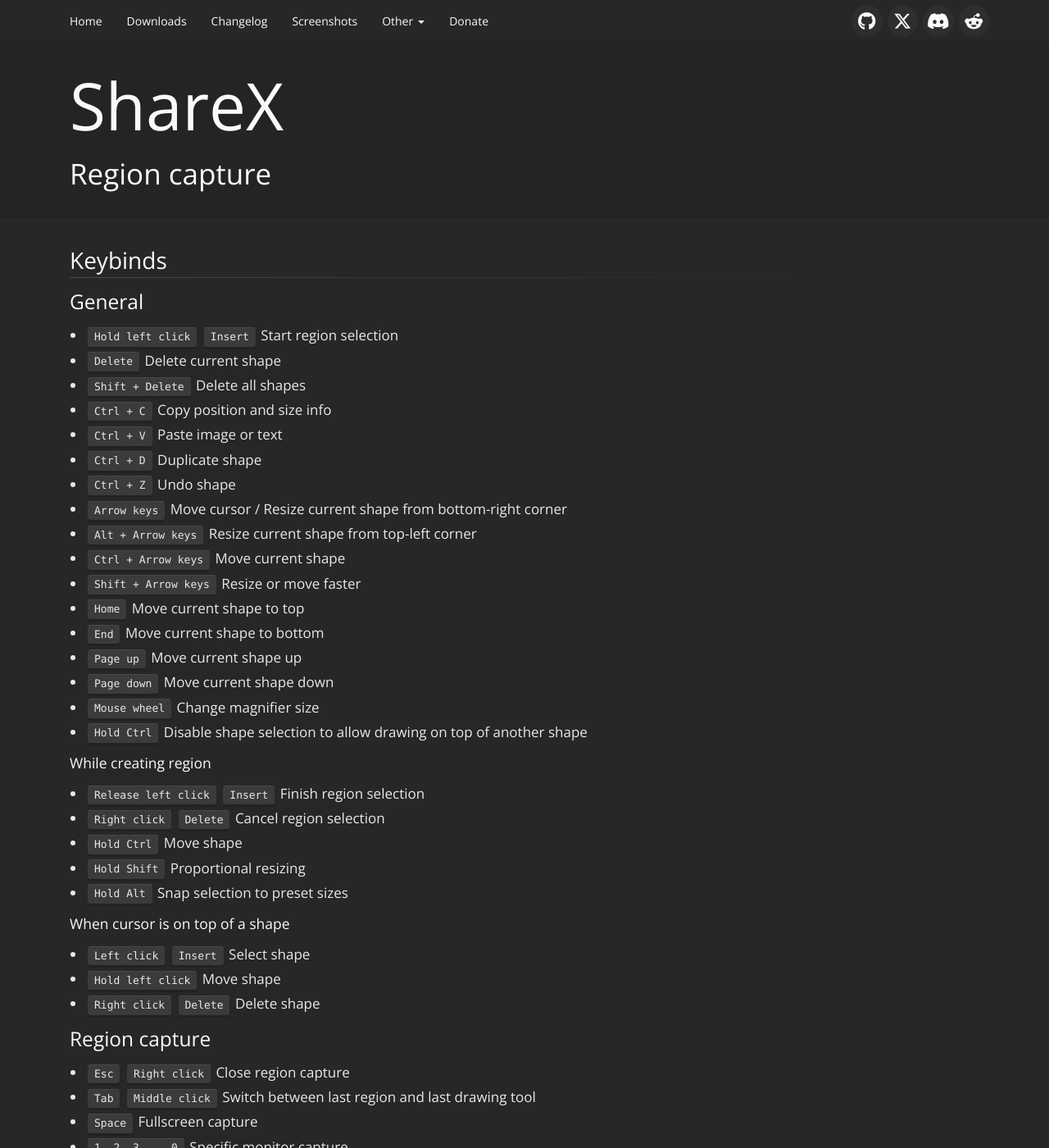
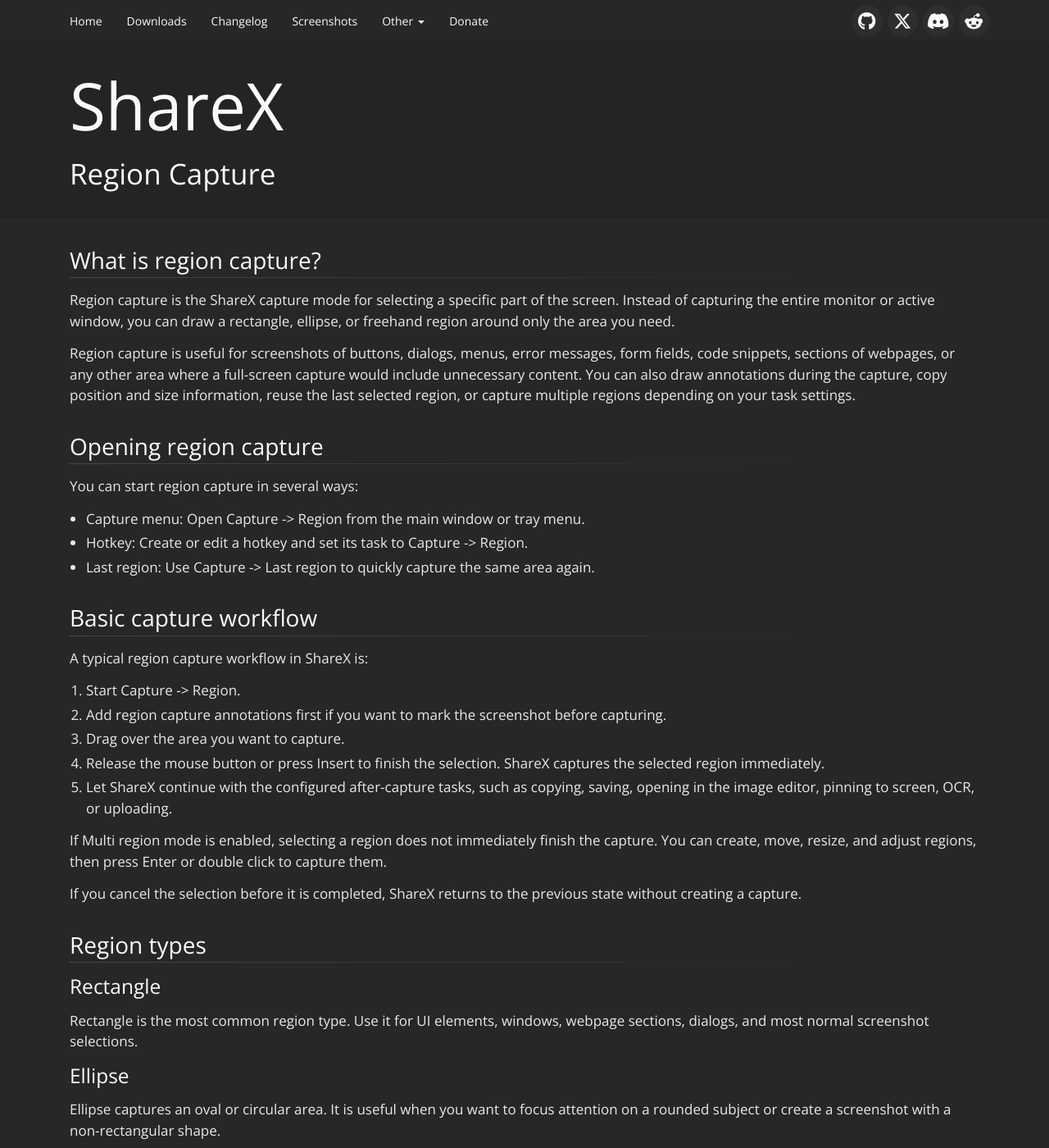
Before and after one commit to ShareX/sharex.github.io, a Jekyll site: the page built from docs/region-capture.md, in a window 1280 px wide and 1400 px high. Shown: the whole window at 82% size. Built offline with Jekyll 4.4.1, drawn with Linux system fonts in a browser that asks for light colours; some web fonts are replaced; some of the changed text lies outside the part shown.

Commit message:
Expand region capture documentation and links

```diff
--- a/_includes/navbar.html
+++ b/_includes/navbar.html
@@ -19,6 +19,7 @@
                         <a class="dropdown-item" href="/actions">Actions</a>
                         <a class="dropdown-item" href="/docs/dev-builds">Dev builds</a>
                         <a class="dropdown-item" href="/docs/keybinds">Keybinds</a>
+                        <a class="dropdown-item" href="/docs/region-capture">Region capture</a>
                         <a class="dropdown-item" href="/docs/image-editor">Image editor</a>
                         <a class="dropdown-item" href="/docs/pin-to-screen">Pin to screen</a>
                         <a class="dropdown-item" href="/docs/scrolling-screenshot">Scrolling screenshot</a>
--- a/docs/region-capture.md
+++ b/docs/region-capture.md
@@ -1,89 +1,220 @@
 ---
 layout: markdown
-title: Region capture
+title: Region Capture
 ---
+
+## What is region capture?
+
+Region capture is the ShareX capture mode for selecting a specific part of the screen. Instead of capturing the entire monitor or active window, you can draw a rectangle, ellipse, or freehand region around only the area you need.
+
+Region capture is useful for screenshots of buttons, dialogs, menus, error messages, form fields, code snippets, sections of webpages, or any other area where a full-screen capture would include unnecessary content. You can also draw annotations during the capture, copy position and size information, reuse the last selected region, or capture multiple regions depending on your task settings.
+
+## Opening region capture
+
+You can start region capture in several ways:
+
+- **Capture menu**: Open **Capture** -> **Region** from the main window or tray menu.
+- **Hotkey**: Create or edit a hotkey and set its task to **Capture** -> **Region**.
+- **Last region**: Use **Capture** -> **Last region** to quickly capture the same area again.
+
+## Basic capture workflow
+
+A typical region capture workflow in ShareX is:
+
+1. Start **Capture** -> **Region**.
+2. Add region capture annotations first if you want to mark the screenshot before capturing.
+3. Drag over the area you want to capture.
+4. Release the mouse button or press **Insert** to finish the selection. ShareX captures the selected region immediately.
+5. Let ShareX continue with the configured after-capture tasks, such as copying, saving, opening in the image editor, pinning to screen, OCR, or uploading.
+
+If **Multi region mode** is enabled, selecting a region does not immediately finish the capture. You can create, move, resize, and adjust regions, then press **Enter** or double click to capture them.
+
+If you cancel the selection before it is completed, ShareX returns to the previous state without creating a capture.
+
+## Region types
+
+### Rectangle
+
+Rectangle is the most common region type. Use it for UI elements, windows, webpage sections, dialogs, and most normal screenshot selections.
+
+### Ellipse
+
+Ellipse captures an oval or circular area. It is useful when you want to focus attention on a rounded subject or create a screenshot with a non-rectangular shape.
+
+### Freehand
+
+Freehand lets you draw a custom-shaped region. Use it when the part of the screen you want does not fit a rectangle or ellipse.
+
+## Region capture tools
+
+Region capture includes tools for selecting the capture area and drawing annotations before the capture is completed.
+
+### Rectangle
+
+Draw a rectangular annotation or selection. Rectangle annotations are useful for highlighting windows, buttons, panels, and other rectangular UI elements.
+
+### Ellipse
+
+Draw an ellipse or circle annotation. Use it for rounded highlights or to call attention to a specific area.
+
+### Freehand
+
+Draw freehand strokes on the capture. This is useful for quick circles, underlines, handwritten marks, and rough highlights.
+
+### Freehand arrow
+
+Draw a freehand arrow to point at a specific item while keeping a hand-drawn style.
+
+### Line
+
+Draw a straight line between two points.
+
+### Arrow
+
+Draw an arrow to point at a control, message, setting, or area of interest.
+
+### Text
+
+Add text annotations. Region capture supports text styles such as outline text and background text.
+
+### Speech balloon
+
+Add a speech balloon annotation for short callouts directly on the screenshot.
+
+### Step
+
+Place numbered step markers on the capture. This is useful for tutorials, guides, and multi-step screenshots.
+
+### Magnify
+
+Magnify a small part of the screen so it can be read more easily.
+
+### Image
+
+Insert an image from a file or from the screen as part of the capture annotation workflow.
+
+### Sticker
+
+Add a sticker annotation as a visual marker.
+
+### Cursor
+
+Insert a cursor graphic when you need to show pointer position clearly.
+
+### Smart eraser
+
+Cover small areas by blending with nearby colors.
+
+### Blur
+
+Blur a selected area to hide sensitive information such as names, email addresses, tokens, or account details.
+
+### Pixelate
+
+Pixelate a selected area to obscure private information while making the redaction obvious.
+
+### Highlight
+
+Highlight an area without fully covering the underlying content.
+
+### Crop image
+
+Crop the capture to the selected area.
+
+### Cut out
+
+Remove part of the capture, usually to shorten an image or remove irrelevant space.
+
+## Capturing monitors and fullscreen
+
+While region capture is open, you can quickly capture a monitor or fullscreen without manually dragging a region:
+
+- Press **Space** to capture fullscreen.
+- Press **1**, **2**, **3**, and so on to capture a specific monitor.
+- Press **~** to capture the active monitor.
+
+These shortcuts are useful on multi-monitor setups or when you start region capture but decide that a full monitor capture is faster.
+
+## Tips for accurate region captures
+
+- Use **Last region** when you need to capture the same area repeatedly.
+- Hold **Shift** while creating a region for proportional resizing.
+- Hold **Alt** while creating a region to snap the selection to preset sizes.
+- Use arrow keys for precise cursor or shape movement.
+- Use **Ctrl** while drawing if you need to draw on top of an existing shape without selecting it.
+- Move the cursor away from hover-sensitive UI before confirming a capture.
+- Use blur or pixelate before sharing screenshots that include private information.
 
 ## Keybinds
 
-### General
+### Common
 
-* <kbd>Hold left click</kbd> <kbd>Insert</kbd> Start region selection
-* <kbd>Delete</kbd> Delete current shape
-* <kbd>Shift + Delete</kbd> Delete all shapes
-* <kbd>Ctrl + C</kbd> Copy position and size info
-* <kbd>Ctrl + V</kbd> Paste image or text
-* <kbd>Ctrl + D</kbd> Duplicate shape
-* <kbd>Ctrl + Z</kbd> Undo shape
-* <kbd>Arrow keys</kbd> Move cursor / Resize current shape from bottom-right corner
-* <kbd>Alt + Arrow keys</kbd> Resize current shape from top-left corner
-* <kbd>Ctrl + Arrow keys</kbd> Move current shape
-* <kbd>Shift + Arrow keys</kbd> Resize or move faster
-* <kbd>Home</kbd> Move current shape to top
-* <kbd>End</kbd> Move current shape to bottom
-* <kbd>Page up</kbd> Move current shape up
-* <kbd>Page down</kbd> Move current shape down
-* <kbd>Mouse wheel</kbd> Change magnifier size
-* <kbd>Hold Ctrl</kbd> Disable shape selection to allow drawing on top of another shape
+| Keybind | Description |
+| --- | --- |
+| <kbd>Hold left click</kbd> / <kbd>Insert</kbd> | Start region selection |
+| <kbd>Delete</kbd> | Delete current shape |
+| <kbd>Shift</kbd> + <kbd>Delete</kbd> | Delete all shapes |
+| <kbd>Ctrl</kbd> + <kbd>C</kbd> | Copy position and size info |
+| <kbd>Ctrl</kbd> + <kbd>V</kbd> | Paste image or text |
+| <kbd>Ctrl</kbd> + <kbd>D</kbd> | Duplicate shape |
+| <kbd>Ctrl</kbd> + <kbd>Z</kbd> | Undo |
+| <kbd>Ctrl</kbd> + <kbd>Y</kbd> | Redo |
+| <kbd>Arrow keys</kbd> | Move cursor / Move current shape |
+| <kbd>Ctrl</kbd> + <kbd>Arrow keys</kbd> | Resize current shape from bottom-right corner |
+| <kbd>Alt</kbd> + <kbd>Arrow keys</kbd> | Resize current shape from top-left corner |
+| <kbd>Shift</kbd> + <kbd>Arrow keys</kbd> | Resize or move faster |
+| <kbd>Home</kbd> | Move current shape to top |
+| <kbd>End</kbd> | Move current shape to bottom |
+| <kbd>Page up</kbd> | Move current shape up |
+| <kbd>Page down</kbd> | Move current shape down |
+| <kbd>Mouse wheel</kbd> | Change magnifier size |
+| <kbd>Hold Ctrl</kbd> | Disable shape selection to allow drawing on top of another shape |
 
-##### While creating region
+### While creating region
 
-* <kbd>Release left click</kbd> <kbd>Insert</kbd> Finish region selection
-* <kbd>Right click</kbd> <kbd>Delete</kbd> Cancel region selection
-* <kbd>Hold Ctrl</kbd> Move shape
-* <kbd>Hold Shift</kbd> Proportional resizing
-* <kbd>Hold Alt</kbd> Snap selection to preset sizes
+| Keybind | Description |
+| --- | --- |
+| <kbd>Release left click</kbd> / <kbd>Insert</kbd> | Finish region selection |
+| <kbd>Right click</kbd> / <kbd>Delete</kbd> | Cancel region selection |
+| <kbd>Hold Ctrl</kbd> | Move shape |
+| <kbd>Hold Shift</kbd> | Proportional resizing |
+| <kbd>Hold Alt</kbd> | Snap selection to preset sizes |
 
-##### When cursor is on top of a shape
+### When cursor is on top of a shape
 
-* <kbd>Left click</kbd> <kbd>Insert</kbd> Select shape
-* <kbd>Hold left click</kbd> Move shape
-* <kbd>Right click</kbd> <kbd>Delete</kbd> Delete shape
+| Keybind | Description |
+| --- | --- |
+| <kbd>Left click</kbd> / <kbd>Insert</kbd> | Select shape |
+| <kbd>Hold left click</kbd> | Move shape |
+| <kbd>Right click</kbd> / <kbd>Delete</kbd> | Delete shape |
 
-### Region capture
+### Region capture only
 
-* <kbd>Esc</kbd> <kbd>Right click</kbd> Close region capture
-* <kbd>Tab</kbd> <kbd>Middle click</kbd> Switch between last region and last drawing tool
-* <kbd>Space</kbd> Fullscreen capture
-* <kbd>1, 2, 3 ... 0</kbd> Specific monitor capture
-* <kbd>~</kbd> Active monitor capture
-* <kbd>Double left click</kbd> <kbd>Enter</kbd> If multi-region mode is enabled, then capture regions
+| Keybind | Description |
+| --- | --- |
+| <kbd>Esc</kbd> / <kbd>Right click</kbd> | Close region capture |
+| <kbd>Tab</kbd> / <kbd>Middle click</kbd> | Switch between last region and last drawing tool |
+| <kbd>Space</kbd> | Fullscreen capture |
+| <kbd>1</kbd> / <kbd>2</kbd> / <kbd>3</kbd> ... <kbd>0</kbd> | Specific monitor capture |
+| <kbd>~</kbd> | Active monitor capture |
+| <kbd>Double left click</kbd> / <kbd>Enter</kbd> | If multi-region mode is enabled, then capture regions |
 
-### Image editor
+### Tools
 
-* <kbd>Hold middle click</kbd> Pan image
-* <kbd>Enter</kbd> Close image editor and continue task with changes applied
-* <kbd>Right click</kbd> <kbd>Space</kbd> Close image editor and continue task without applying changes
-* <kbd>Esc</kbd> Close image editor and cancel task
-* <kbd>Ctrl + S</kbd> Save image
-* <kbd>Ctrl + Shift + S</kbd> Save image as...
-* <kbd>Ctrl + Shift + C</kbd> Copy image to clipboard
-* <kbd>Ctrl + U</kbd> Upload image
-* <kbd>Ctrl + P</kbd> Print image
-
-### Region tools
-
-* Rectangle
-* Ellipse
-* Freehand
-
-### Drawing tools
-
-* <kbd>R</kbd> Rectangle
-* <kbd>E</kbd> Ellipse
-* <kbd>F</kbd> Freehand
-* <kbd>L</kbd> Line
-* <kbd>A</kbd> Arrow
-* <kbd>O</kbd> Text (Outline)
-* <kbd>T</kbd> Text (Background)
-* <kbd>S</kbd> Speech balloon
-* <kbd>I</kbd> Step
-* Image (File)
-* Image (Screen)
-* Sticker
-* Cursor
-* <kbd>B</kbd> Blur
-* <kbd>P</kbd> Pixelate
-
-### Other tools
-
-* <kbd>C</kbd> Crop image
+| Keybind | Description |
+| --- | --- |
+| <kbd>M</kbd> | Select and move |
+| <kbd>R</kbd> | Rectangle |
+| <kbd>E</kbd> | Ellipse |
+| <kbd>F</kbd> | Freehand |
+| <kbd>L</kbd> | Line |
+| <kbd>A</kbd> | Arrow |
+| <kbd>O</kbd> | Text (Outline) |
+| <kbd>T</kbd> | Text (Background) |
+| <kbd>S</kbd> | Speech balloon |
+| <kbd>I</kbd> | Step |
+| <kbd>B</kbd> | Blur |
+| <kbd>P</kbd> | Pixelate |
+| <kbd>H</kbd> | Highlight |
+| <kbd>C</kbd> | Crop image |
+| <kbd>X</kbd> | Cut out |
--- a/index.html
+++ b/index.html
@@ -89,7 +89,7 @@
                     <div class="col-sm-3">Active monitor</div>
                     <div class="col-sm-3">Window menu</div>
                     <div class="col-sm-3">Monitor menu</div>
-                    <div class="col-sm-3">Region</div>
+                    <div class="col-sm-3"><a href="/docs/region-capture">Region</a></div>
                     <div class="col-sm-3">Region (Light)</div>
                     <div class="col-sm-3">Region (Transparent)</div>
                     <div class="col-sm-3">Last region</div>
```
